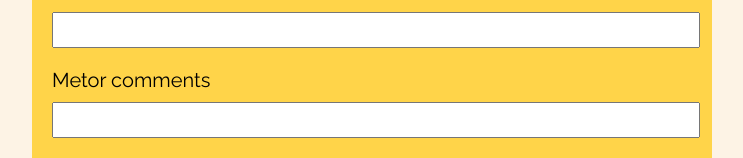
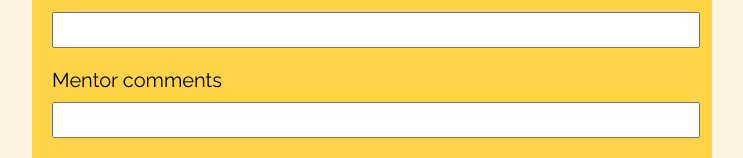
Before and after one commit to SheCodesAus/she-codes-group-project-frontend-chocolate-foobars, a React (Create React App) app: page /profile in a window 1280 px wide. Shown: the part 1077-1235 px from the top of the page, without its empty margins (268-1011 px from the left). Built offline with nearby package versions, Linux system fonts and the light colour scheme; no server answers.

Commit message:
updated spelling

```diff
--- a/src/Components/MentorProfile/index.jsx
+++ b/src/Components/MentorProfile/index.jsx
@@ -194,7 +194,7 @@ const MentorProfile = () => {
                 </div>
 
                 <div className = "profile-container">
-                    <div>Metor comments</div>
+                    <div>Mentor comments</div>
                     <input
                         type="text"
                         name="mentorComments"
```
